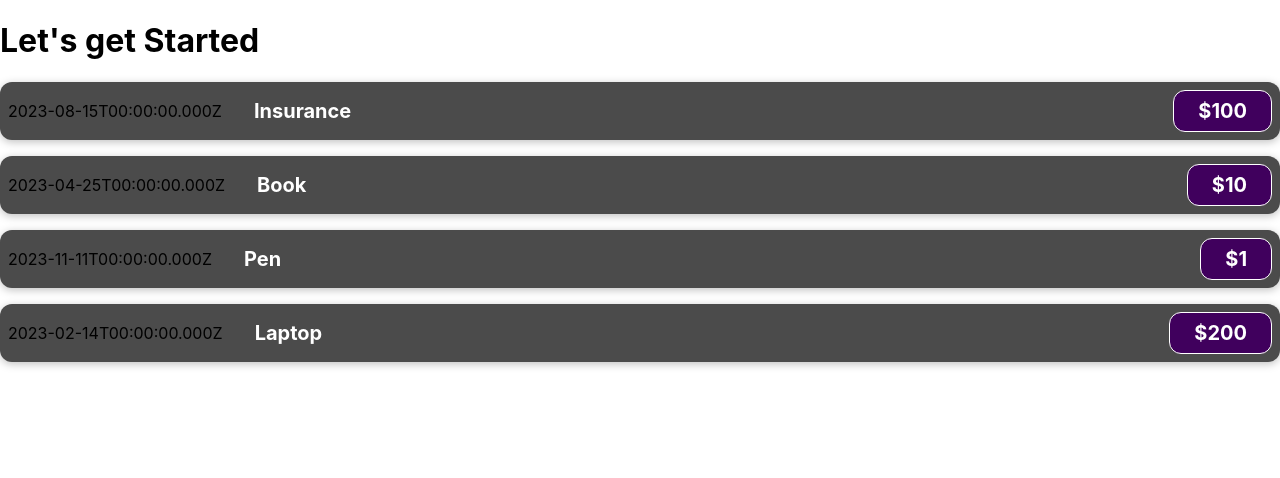
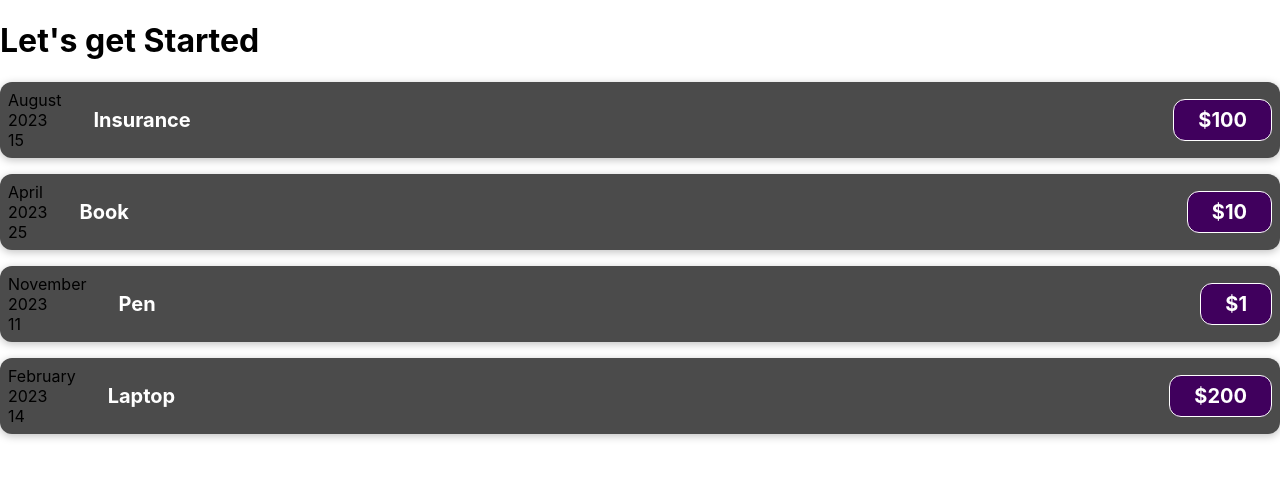
Before and after one commit to sagar1361/First_React_project, a React (Create React App) app in the folder first_project/: page / in a window 1280 px wide. Shown: the top 478 px of the page. Built offline with nearby package versions, Linux system fonts and the light colour scheme.

Commit message:
Giving_Clender_Look

```diff
--- a/first_project/src/components/ExpenseItem.js
+++ b/first_project/src/components/ExpenseItem.js
@@ -1,10 +1,20 @@
+
 import "./ExpenseItem.css";
+const months = ["January" , "February" , "March" , "April" , "May" , "June" , "July" , "August" , "September" , "October" , "November" , "December"];
+
 
 function ExpenseItem(props) {
+  const month = months[props.date.getMonth()];
+  const year = props.date.getFullYear();
+  const date = props.date.getDate();
   return (
     <div className="expense-item">
-      <div>{props.date.toISOString()}</div>
-      <div className = "expense-item__location">{props.location}</div>
+      <div>
+        <div>{month}</div>
+        <div>{year}</div>
+        <div>{date}</div>
+      </div>
+      <div className="expense-item__location">{props.location}</div>
       <div className="expense-item__description">
         <h2>{props.title}</h2>
         <div className="expense-item__price">${props.price}</div>
```
